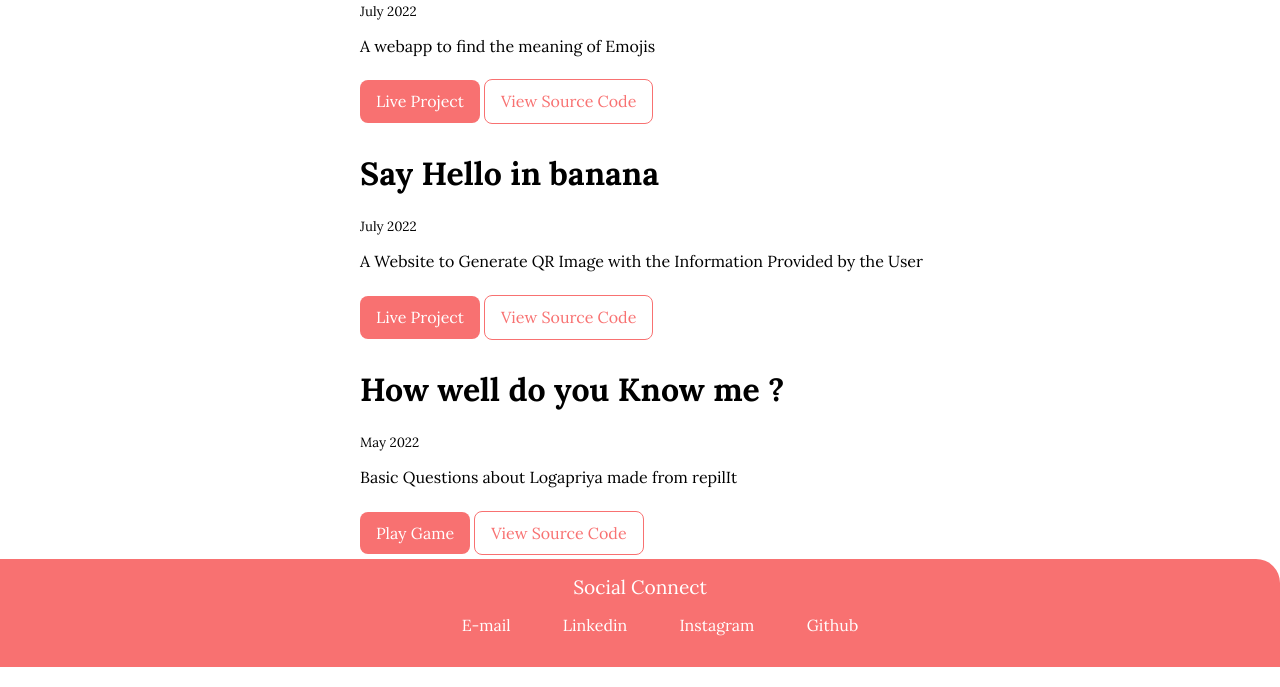
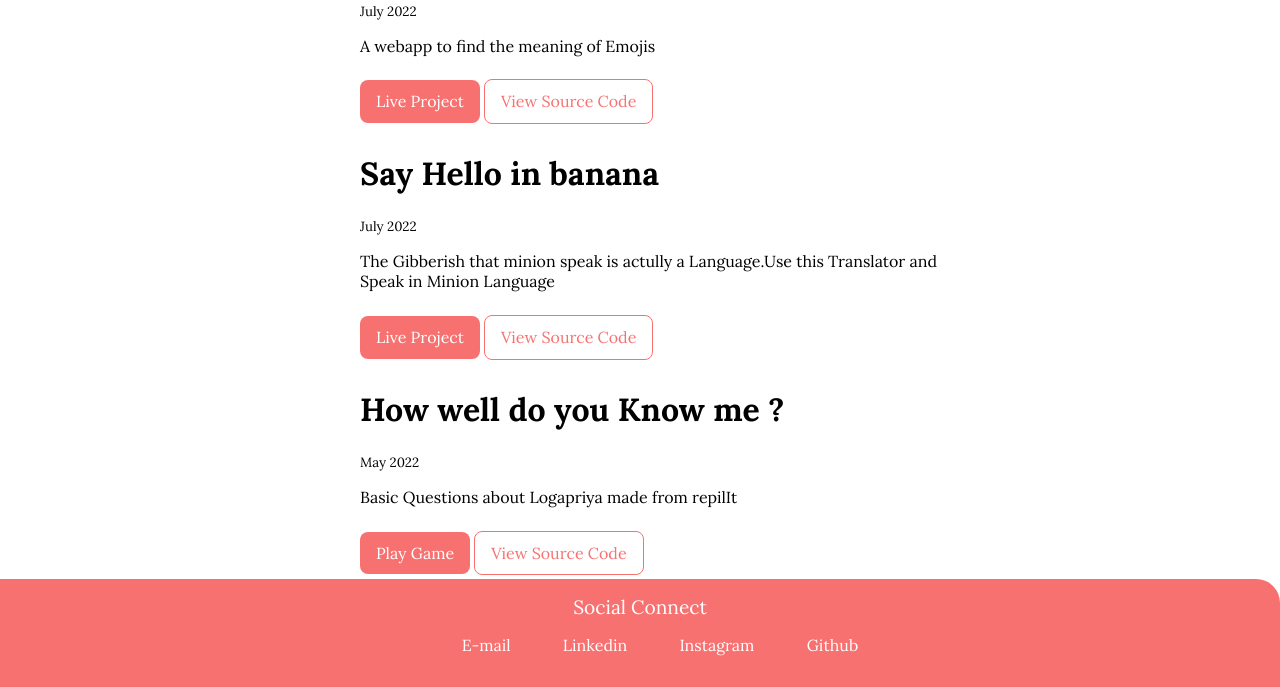
Before and after one commit to logapriya16/Logapriya.com, a plain HTML site: page projects.html in a window 1280 px wide. Shown: the part 734-1421 px from the top of the page. Drawn offline with Linux system fonts and the light colour scheme.

Commit message:
color Update

```diff
--- a/projects.html
+++ b/projects.html
@@ -42,7 +42,7 @@
                 <br>
                 <h1>Say Hello in banana</h1>
                 <small>July 2022</small>
-                <p>A Website to Generate QR Image with the Information Provided by the User </p><br>
+                <p>The Gibberish that minion speak is actully a Language.Use this Translator and Speak in Minion Language</p><br>
                 <a class="link Link-Primary" href="https://banananspeak.netlify.app/">Live Project</a>
                 <a class="link Link-Secondary" href="https://github.com/logapriya16/BananaSpeak">View Source Code</a>
             </div>
--- a/styles.css
+++ b/styles.css
@@ -2,7 +2,7 @@
 :root{
     --primary-color:#f87171;
     --grey-color:#64748b;
-    --offwhite-color:#e2e8f0;
+    --offwhite-color:#f1f5f9;
 }
 body{
     font-family: 'Lora', serif;
```
